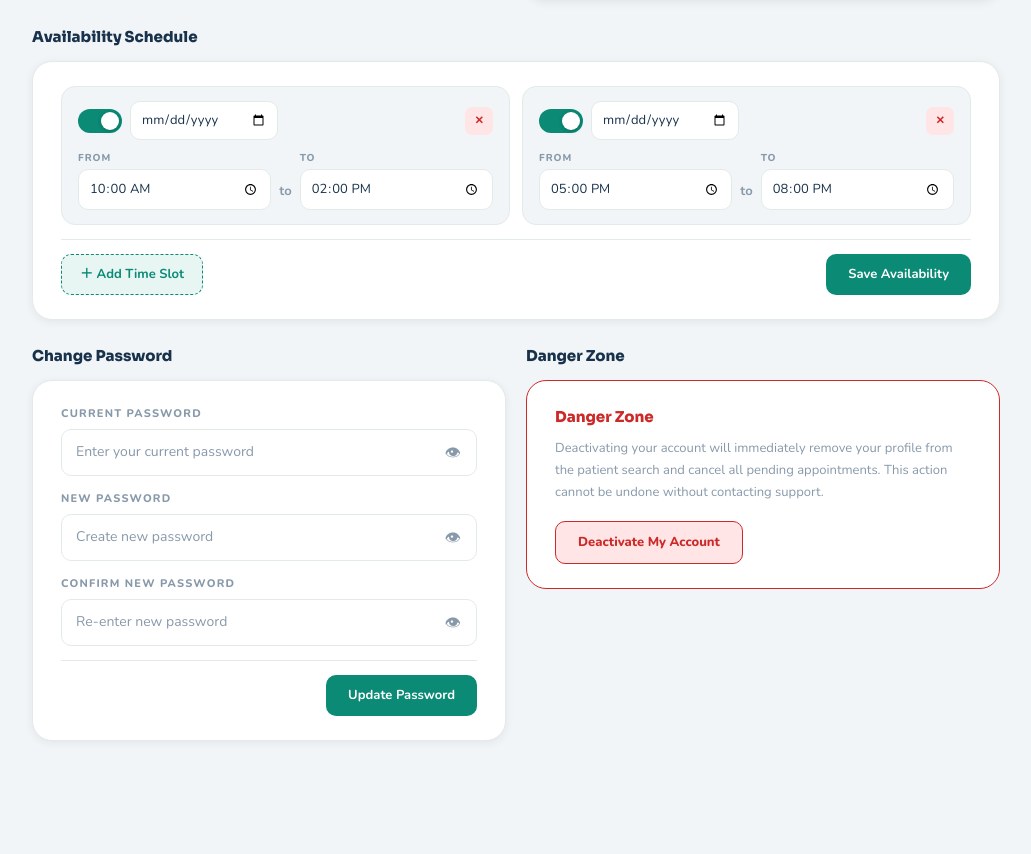
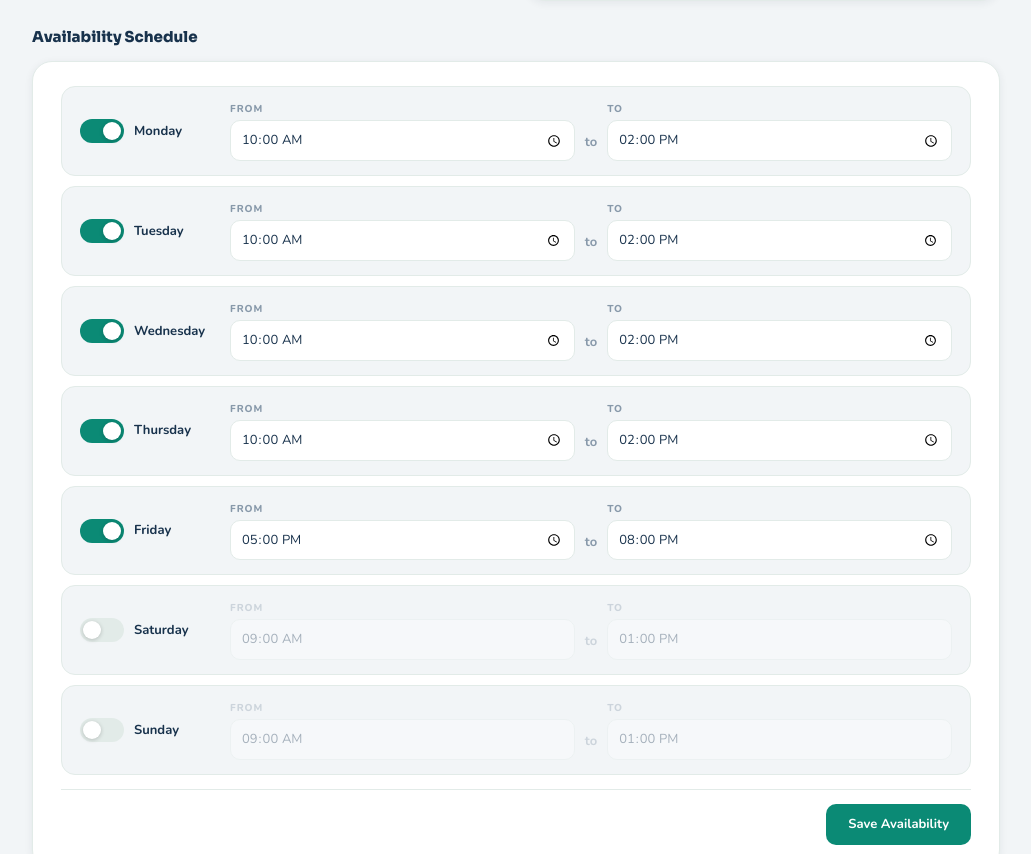
Before and after one commit to Marjia275/MedConnect, a plain HTML site: page med_connect/frontend/pages/doctor-profile.html in a window 1280 px wide. Shown: the part 1021-1875 px from the top of the page, without its empty margins (244-1275 px from the left). Before the commit the page ends 1814 px from the top, so only its background shows below. Drawn offline with nearby package versions, Linux system fonts and the light colour scheme.

Commit message:
update doctor profile page

```diff
--- a/med_connect/frontend/css/doctor-profile.css
+++ b/med_connect/frontend/css/doctor-profile.css
@@ -590,6 +590,59 @@ textarea {
   gap: 8px;
 }
 
+.avail-days {
+  display: flex;
+  flex-direction: column;
+  gap: 10px;
+  margin-bottom: 14px;
+}
+
+.avail-day-row {
+  display: flex;
+  align-items: center;
+  gap: 20px;
+  background: var(--bg);
+  border: 1.5px solid var(--border);
+  border-radius: 14px;
+  padding: 14px 18px;
+  transition: border-color 0.2s;
+}
+
+.avail-day-row:hover {
+  border-color: #4db6a2;
+}
+
+.avail-day-label {
+  display: flex;
+  align-items: center;
+  gap: 10px;
+  width: 130px;
+  flex-shrink: 0;
+}
+
+.day-name {
+  font-size: 13px;
+  font-weight: 700;
+  color: var(--navy);
+  white-space: nowrap;
+}
+
+.avail-day-times {
+  display: flex;
+  align-items: flex-end;
+  gap: 10px;
+  flex: 1;
+}
+
+.avail-day-times.dis {
+  opacity: 0.35;
+  pointer-events: none;
+}
+
+.avail-grid {
+  display: none;
+}
+
 .day-toggle-wrap {
   display: flex;
   align-items: center;
@@ -897,6 +950,10 @@ textarea {
   .avail-grid {
     grid-template-columns: 1fr;
   }
+
+  .avail-day-label {
+    width: 110px;
+  }
 }
 
 @media (max-width: 768px) {
@@ -940,6 +997,17 @@ textarea {
   .day-toggle-wrap {
     flex: 1;
   }
+  .avail-day-row {
+    flex-direction: column;
+    align-items: flex-start;
+    gap: 12px;
+  }
+  .avail-day-label {
+    width: auto;
+  }
+  .avail-day-times {
+    width: 100%;
+  }
 }
 
 @media (max-width: 600px) {
--- a/med_connect/frontend/js/doctor-profile.js
+++ b/med_connect/frontend/js/doctor-profile.js
@@ -37,19 +37,19 @@ function saveSection(s) {
 
 function toggleDay(btn) {
   var isOn = btn.classList.contains("on");
-  var inner = btn.closest(".avail-row-inner");
-  var timeGroup = inner.querySelector(".time-group");
-  var inputs = inner.querySelectorAll('input[type="time"]');
+  var row = btn.closest(".avail-day-row");
+  var times = row.querySelector(".avail-day-times");
+  var inputs = times.querySelectorAll('input[type="time"]');
 
   if (isOn) {
     btn.classList.replace("on", "off");
-    timeGroup.classList.add("dis");
+    times.classList.add("dis");
     inputs.forEach(function (i) {
       i.disabled = true;
     });
   } else {
     btn.classList.replace("off", "on");
-    timeGroup.classList.remove("dis");
+    times.classList.remove("dis");
     inputs.forEach(function (i) {
       i.disabled = false;
     });
--- a/med_connect/frontend/pages/doctor-profile.html
+++ b/med_connect/frontend/pages/doctor-profile.html
@@ -235,27 +235,17 @@ Dr. Rafiqul Islam is a renowned Cardiologist with over 12 years of experience.</
         </div>
 
         <div class="card1 mb">
-          <div class="avail-grid" id="avail-list">
-            <div class="avail-row">
-              <div class="avail-row-inner">
-                <div class="avail-top-row">
-                  <div class="day-toggle-wrap">
+          <div class="avail-days" id="avail-list">
+            <div class="avail-day-row" data-day="Mon">
+              <div class="avail-day-label">
                 <button
                   class="tog on"
                   onclick="toggleDay(this)"
                   type="button"
                 ></button>
-                    <input type="date" class="inp date-inp" />
+                <span class="day-name">Monday</span>
               </div>
-                  <button
-                    class="del-btn"
-                    onclick="deleteSlot(this)"
-                    type="button"
-                  >
-                    ✕
-                  </button>
-                </div>
-                <div class="time-group">
+              <div class="avail-day-times">
                 <div class="tgrp">
                   <label>From</label>
                   <input class="inp tinp" type="time" value="10:00" />
@@ -267,28 +257,83 @@ Dr. Rafiqul Islam is a renowned Cardiologist with over 12 years of experience.</
                 </div>
               </div>
             </div>
-            </div>
 
-            <div class="avail-row">
-              <div class="avail-row-inner">
-                <div class="avail-top-row">
-                  <div class="day-toggle-wrap">
+            <div class="avail-day-row" data-day="Tue">
+              <div class="avail-day-label">
                 <button
                   class="tog on"
                   onclick="toggleDay(this)"
                   type="button"
                 ></button>
-                    <input type="date" class="inp date-inp" />
+                <span class="day-name">Tuesday</span>
               </div>
+              <div class="avail-day-times">
+                <div class="tgrp">
+                  <label>From</label>
+                  <input class="inp tinp" type="time" value="10:00" />
+                </div>
+                <span class="tsep">to</span>
+                <div class="tgrp">
+                  <label>To</label>
+                  <input class="inp tinp" type="time" value="14:00" />
+                </div>
+              </div>
+            </div>
+
+            <div class="avail-day-row" data-day="Wed">
+              <div class="avail-day-label">
                 <button
-                    class="del-btn"
-                    onclick="deleteSlot(this)"
+                  class="tog on"
+                  onclick="toggleDay(this)"
                   type="button"
-                  >
-                    ✕
-                  </button>
+                ></button>
+                <span class="day-name">Wednesday</span>
               </div>
-                <div class="time-group">
+              <div class="avail-day-times">
+                <div class="tgrp">
+                  <label>From</label>
+                  <input class="inp tinp" type="time" value="10:00" />
+                </div>
+                <span class="tsep">to</span>
+                <div class="tgrp">
+                  <label>To</label>
+                  <input class="inp tinp" type="time" value="14:00" />
+                </div>
+              </div>
+            </div>
+
+            <div class="avail-day-row" data-day="Thu">
+              <div class="avail-day-label">
+                <button
+                  class="tog on"
+                  onclick="toggleDay(this)"
+                  type="button"
+                ></button>
+                <span class="day-name">Thursday</span>
+              </div>
+              <div class="avail-day-times">
+                <div class="tgrp">
+                  <label>From</label>
+                  <input class="inp tinp" type="time" value="10:00" />
+                </div>
+                <span class="tsep">to</span>
+                <div class="tgrp">
+                  <label>To</label>
+                  <input class="inp tinp" type="time" value="14:00" />
+                </div>
+              </div>
+            </div>
+
+            <div class="avail-day-row" data-day="Fri">
+              <div class="avail-day-label">
+                <button
+                  class="tog on"
+                  onclick="toggleDay(this)"
+                  type="button"
+                ></button>
+                <span class="day-name">Friday</span>
+              </div>
+              <div class="avail-day-times">
                 <div class="tgrp">
                   <label>From</label>
                   <input class="inp tinp" type="time" value="17:00" />
@@ -300,14 +345,58 @@ Dr. Rafiqul Islam is a renowned Cardiologist with over 12 years of experience.</
                 </div>
               </div>
             </div>
+
+            <div class="avail-day-row" data-day="Sat">
+              <div class="avail-day-label">
+                <button
+                  class="tog off"
+                  onclick="toggleDay(this)"
+                  type="button"
+                ></button>
+                <span class="day-name">Saturday</span>
+              </div>
+              <div class="avail-day-times dis">
+                <div class="tgrp">
+                  <label>From</label>
+                  <input class="inp tinp" type="time" value="09:00" disabled />
+                </div>
+                <span class="tsep">to</span>
+                <div class="tgrp">
+                  <label>To</label>
+                  <input class="inp tinp" type="time" value="13:00" disabled />
+                </div>
+              </div>
+            </div>
+
+            <div class="avail-day-row" data-day="Sun">
+              <div class="avail-day-label">
+                <button
+                  class="tog off"
+                  onclick="toggleDay(this)"
+                  type="button"
+                ></button>
+                <span class="day-name">Sunday</span>
+              </div>
+              <div class="avail-day-times dis">
+                <div class="tgrp">
+                  <label>From</label>
+                  <input class="inp tinp" type="time" value="09:00" disabled />
+                </div>
+                <span class="tsep">to</span>
+                <div class="tgrp">
+                  <label>To</label>
+                  <input class="inp tinp" type="time" value="13:00" disabled />
+                </div>
+              </div>
             </div>
           </div>
 
           <div class="avail-footer">
-            <button class="btn-add" onclick="addSlot()">
-              ＋ Add Time Slot
-            </button>
-            <button class="btn1" onclick="saveSection('availability')">
+            <button
+              class="btn1"
+              onclick="saveSection('availability')"
+              style="margin-left: auto"
+            >
               Save Availability
             </button>
           </div>
```
Lines whose indentation alone changed are shown as unchanged.
